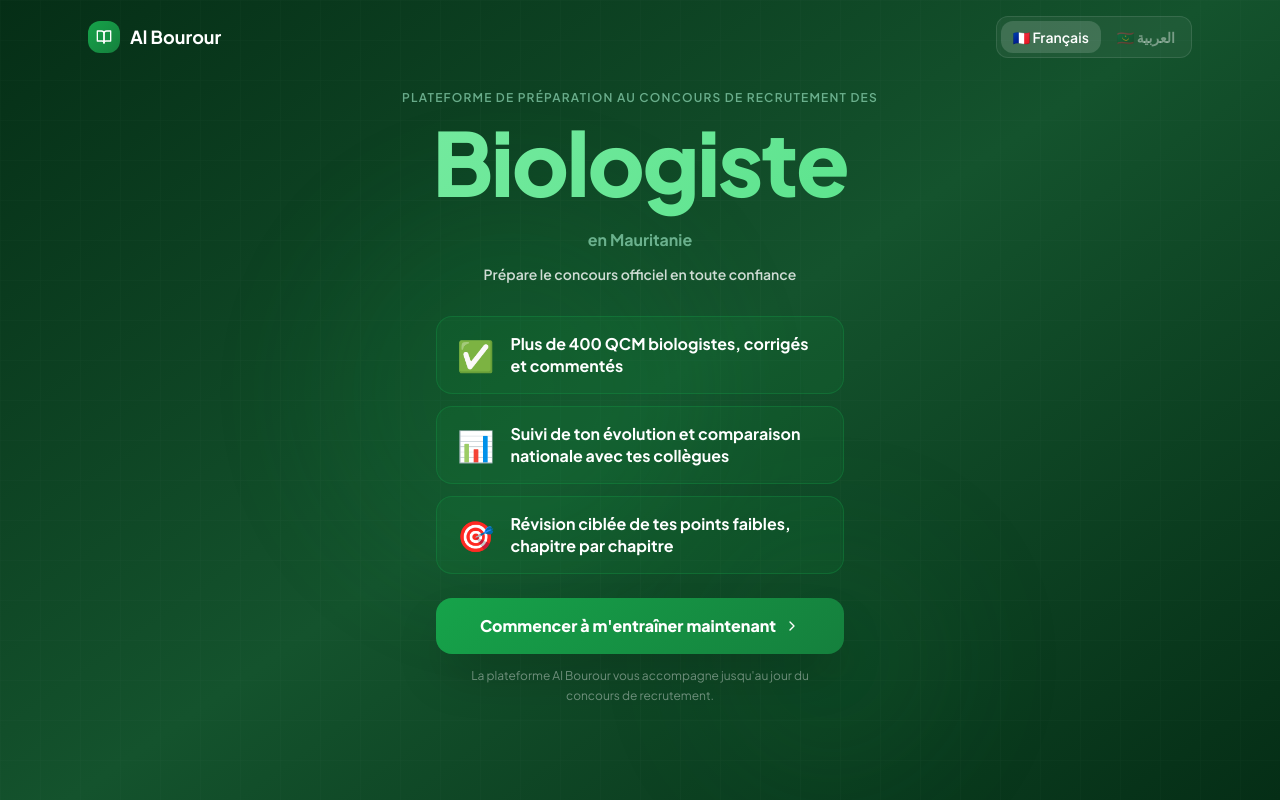
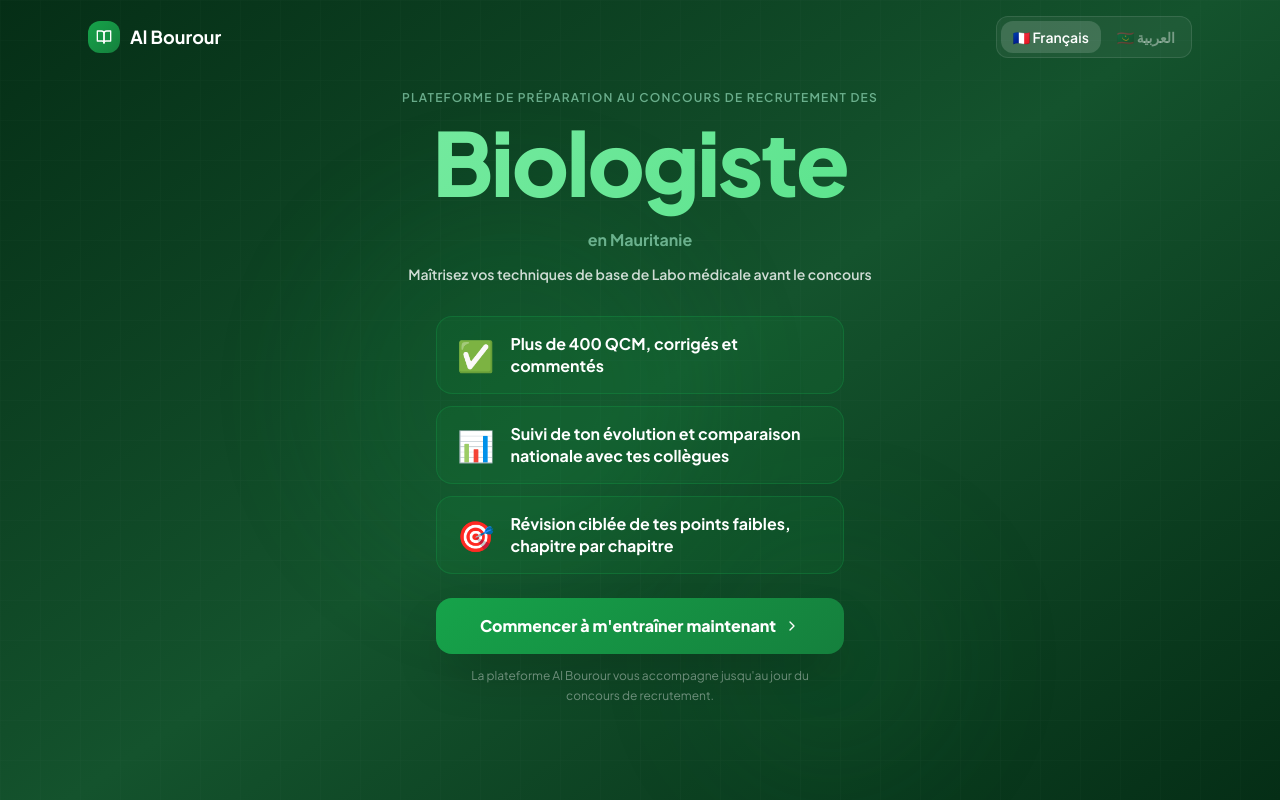
Before and after one commit to FALL-Ahmed/examed, a Next.js app in the folder frontend/: page /annonce/biologiste in a window 1280 px wide. Built offline with nearby package versions, Linux system fonts and the light colour scheme.

Commit message:
fix: annonce biologiste - sous-titre labo, enlever mot biologiste QCM

```diff
--- a/frontend/src/app/annonce/_content.tsx
+++ b/frontend/src/app/annonce/_content.tsx
@@ -68,9 +68,9 @@ const CONTENT: Record<AnnonceProfession, { fr: any; ar: any }> = {
     fr: {
       label: 'Plateforme de préparation au concours de recrutement des',
       country: 'en Mauritanie',
-      subtitle: 'Prépare le concours officiel en toute confiance',
+      subtitle: 'Maîtrisez vos techniques de base de Labo médicale avant le concours',
       features: [
-        'Plus de 400 QCM biologistes, corrigés et commentés',
+        'Plus de 400 QCM, corrigés et commentés',
         'Suivi de ton évolution et comparaison nationale avec tes collègues',
         'Révision ciblée de tes points faibles, chapitre par chapitre',
       ],
@@ -80,7 +80,7 @@ const CONTENT: Record<AnnonceProfession, { fr: any; ar: any }> = {
     ar: {
       label: 'منصّة تدريب لمسابقة توظيف',
       country: 'في موريتانيا',
-      subtitle: 'استعدّ للامتحان الرسمي بثقة',
+      subtitle: 'أتقن تقنيات المختبر الطبي الأساسية قبل المسابقة',
       features: [
         'أكثر من 400 سؤال QCM خاصّ بالبيولوجيا، مع تصحيح وشرح',
         'متابعة تطوّر مستواك ومقارنة نتائجك بزملائك على المستوى الوطني',
```
